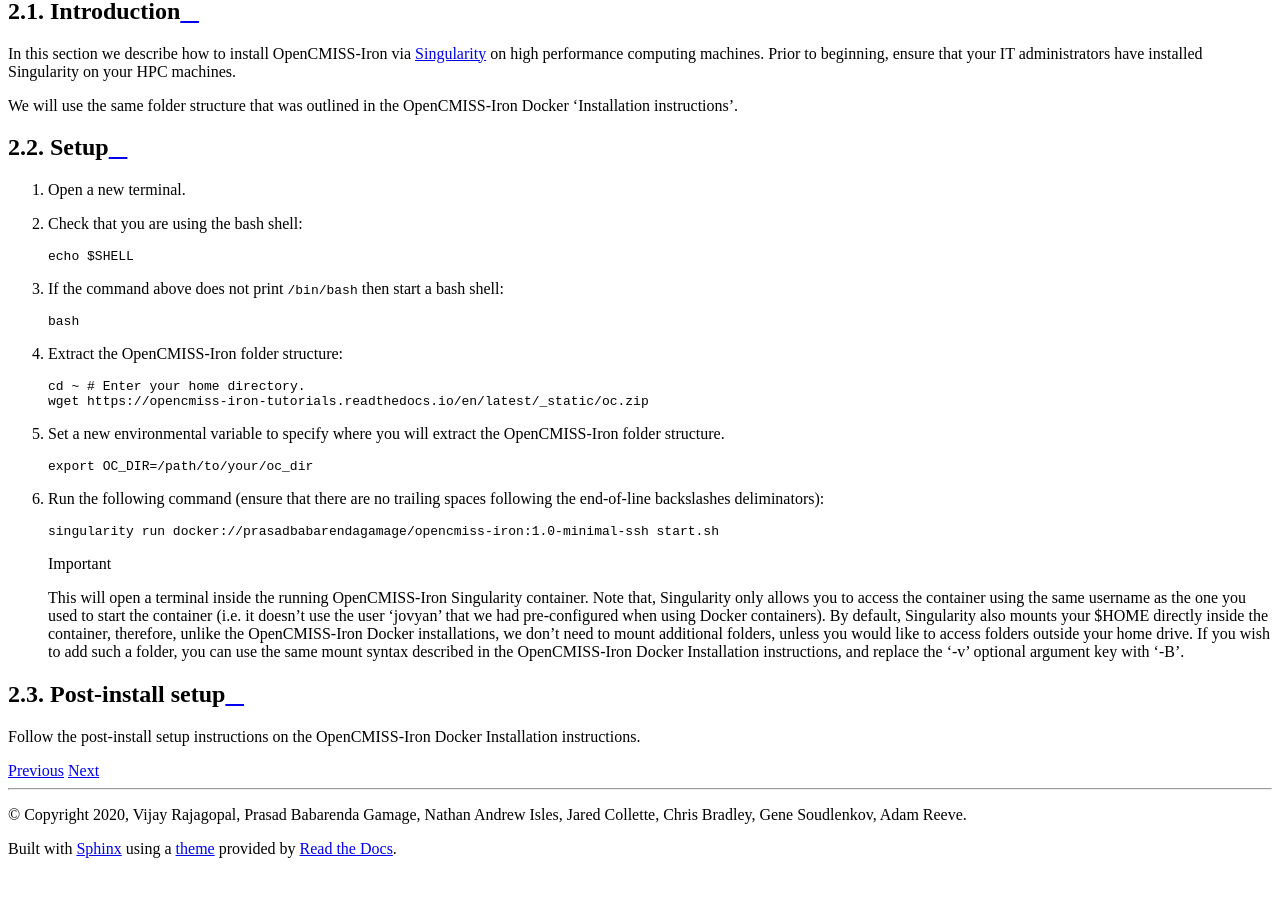
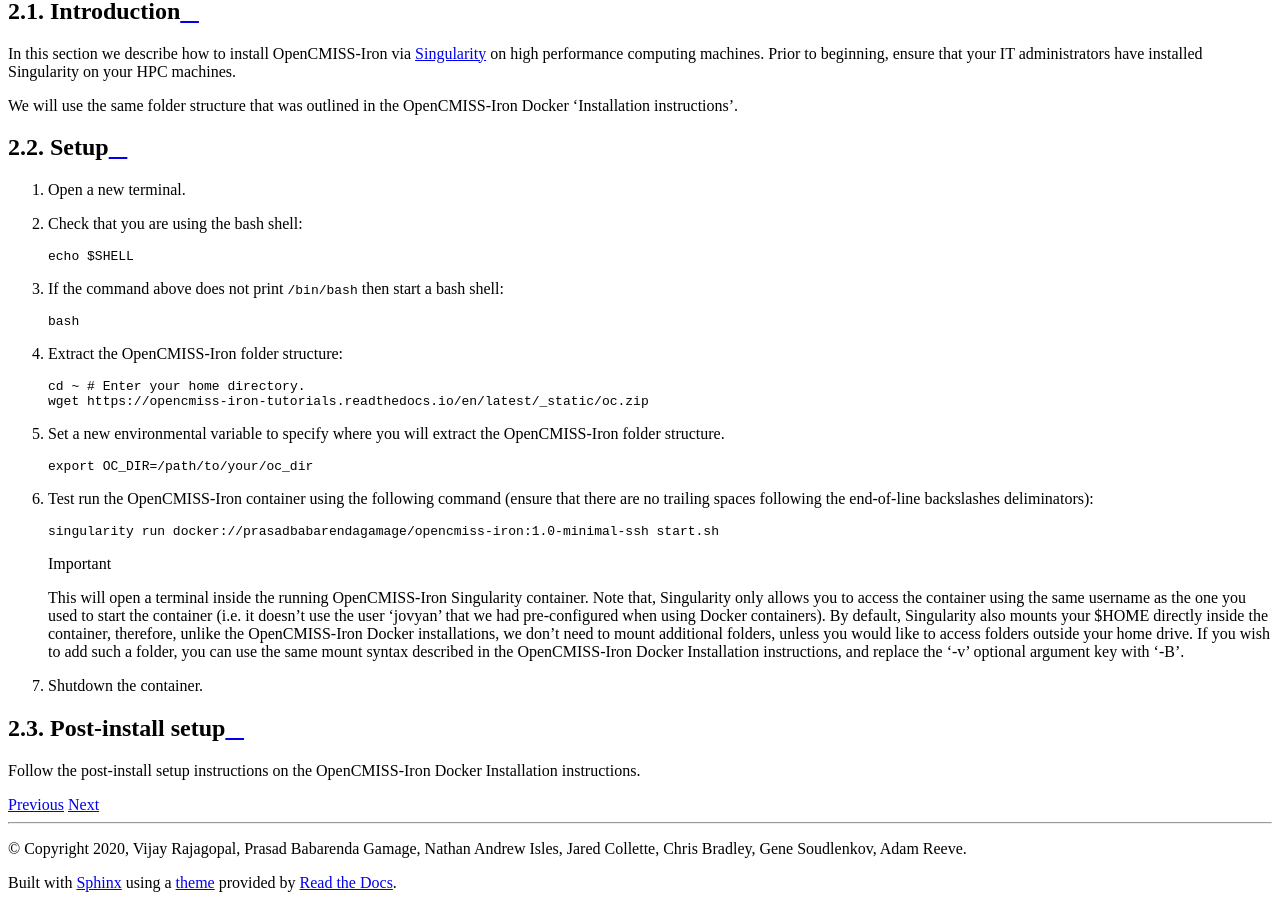
Before and after one commit to OpenCMISS-Examples/OpenCMISS-Iron-tutorials, a Sphinx documentation site: the page built from docs/source/getting_started/installation/singularity.md, in a window 1280 px wide and 900 px high, scrolled down 713 px. Built offline with Sphinx 7.4.7 and the Read the Docs theme 2.0.0, drawn with Linux system fonts in a browser that asks for light colours; pages that are not in the unit, such as notebooks, are missing from menus; before the commit the page ends 1579 px from its top, so only the background shows below that.

Commit message:
Updating Singularity installation documentation

````diff
--- a/docs/source/getting_started/installation/singularity.md
+++ b/docs/source/getting_started/installation/singularity.md
@@ -28,11 +28,14 @@
     export OC_DIR=/path/to/your/oc_dir
     ```
 
-6. Run the following command (ensure that there are no trailing spaces following the end-of-line backslashes deliminators):
+6. Test run the OpenCMISS-Iron container using the following command (ensure that there are no trailing spaces following the end-of-line backslashes deliminators):
     ```bash
     singularity run docker://prasadbabarendagamage/opencmiss-iron:1.0-minimal-ssh start.sh
     ```
     ``` Important::  This will open a terminal inside the running OpenCMISS-Iron Singularity container. Note that, Singularity only allows you to access the container using the same username as the one you used to start the container (i.e. it doesn't use the user 'jovyan' that we had pre-configured when using Docker containers). By default, Singularity also mounts your $HOME directly inside the container, therefore, unlike the OpenCMISS-Iron Docker installations, we don't need to mount additional folders, unless you would like to access folders outside your home drive. If you wish to add such a folder, you can use the same mount syntax described in the OpenCMISS-Iron Docker Installation instructions, and replace the '-v' optional argument key with '-B'.
     ```
+
+7. Shutdown the container.
+
 ## Post-install setup
 Follow the post-install setup instructions on the OpenCMISS-Iron Docker Installation instructions.
````
